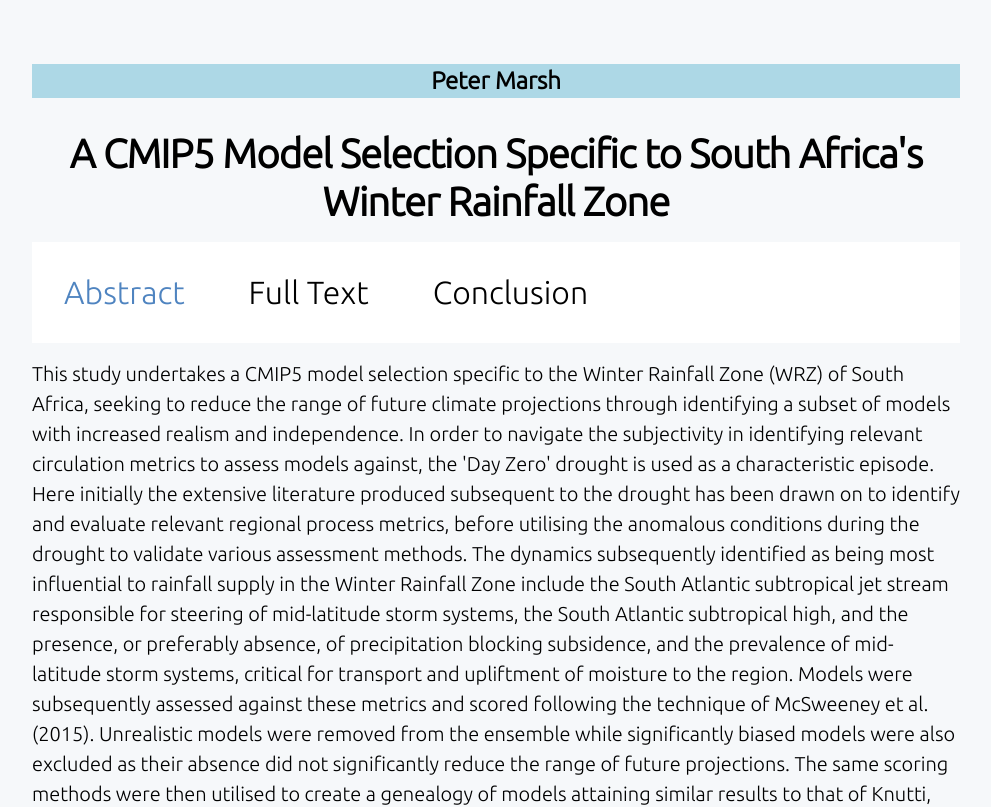
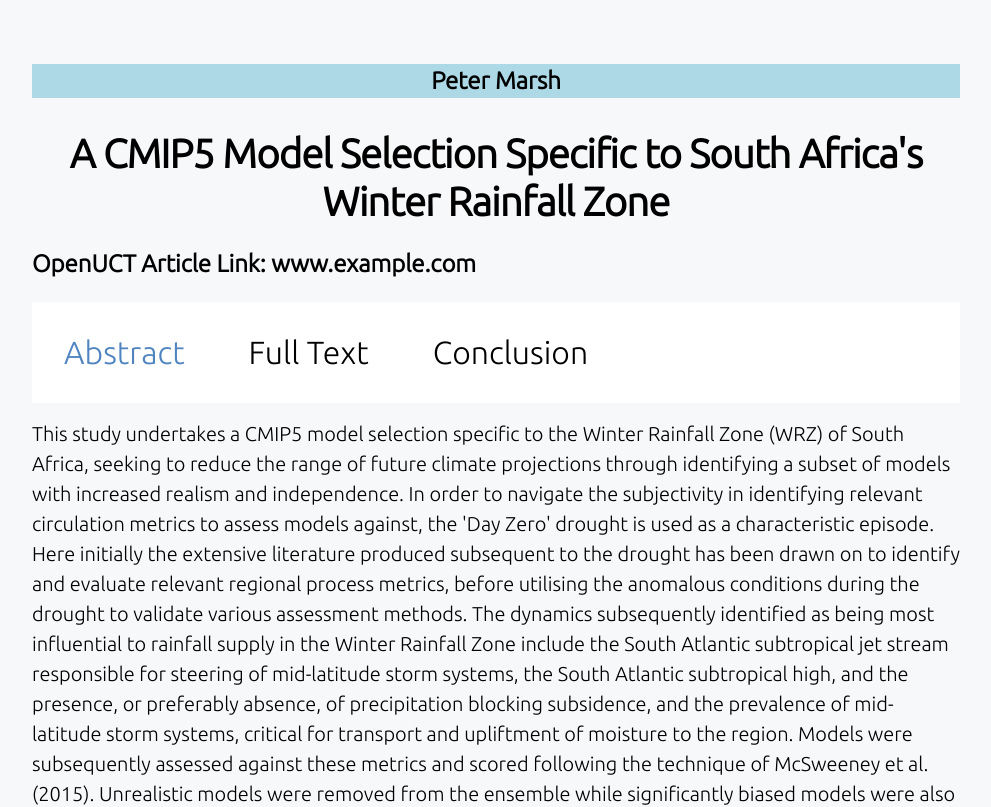
Before and after one commit to peterm790/nextjs_site, a Next.js app: page /masters/abstract in a window 1280 px wide. Shown: the top 807 px of the page, without its empty margins (144-1135 px from the left). Built offline with nearby package versions, Linux system fonts and the light colour scheme.

Commit message:
add link to UCT web page

```diff
--- a/pages/masters/abstract.js
+++ b/pages/masters/abstract.js
@@ -14,6 +14,7 @@ export default function abstract() {
         <h1 className = {utilStyles.heading2Xltoo}>
             A CMIP5 Model Selection Specific to South Africa&apos;s Winter Rainfall Zone
         </h1>
+        <h2><p>OpenUCT Article Link: <a href="https://www.example.com" target="_blank" rel="noopener noreferrer">www.example.com</a></p></h2>
         <Nav selected = 'Abstract'/>
         <Abstract/>
         </Layout>
```
